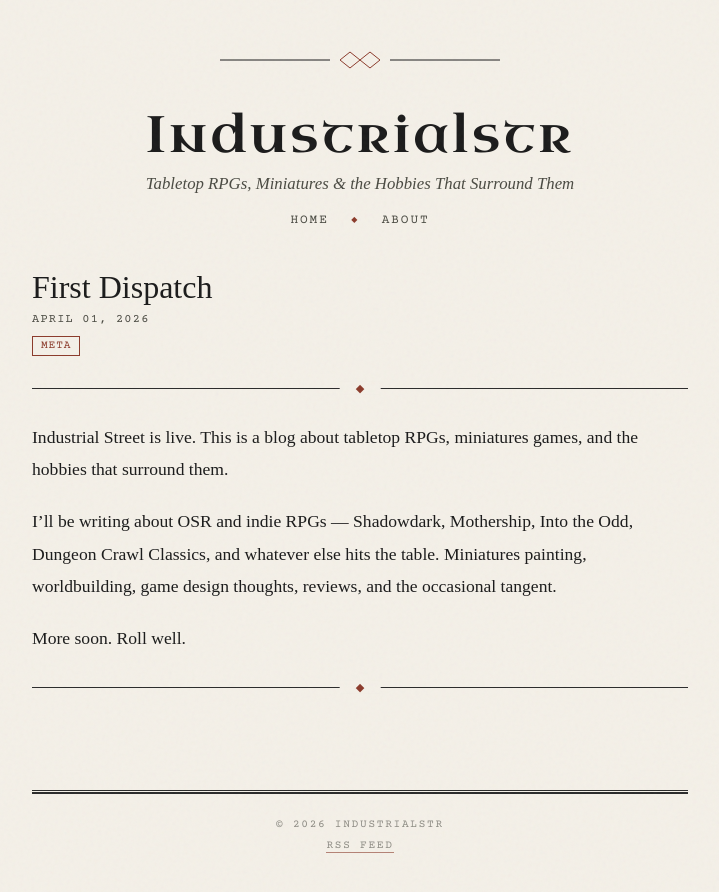
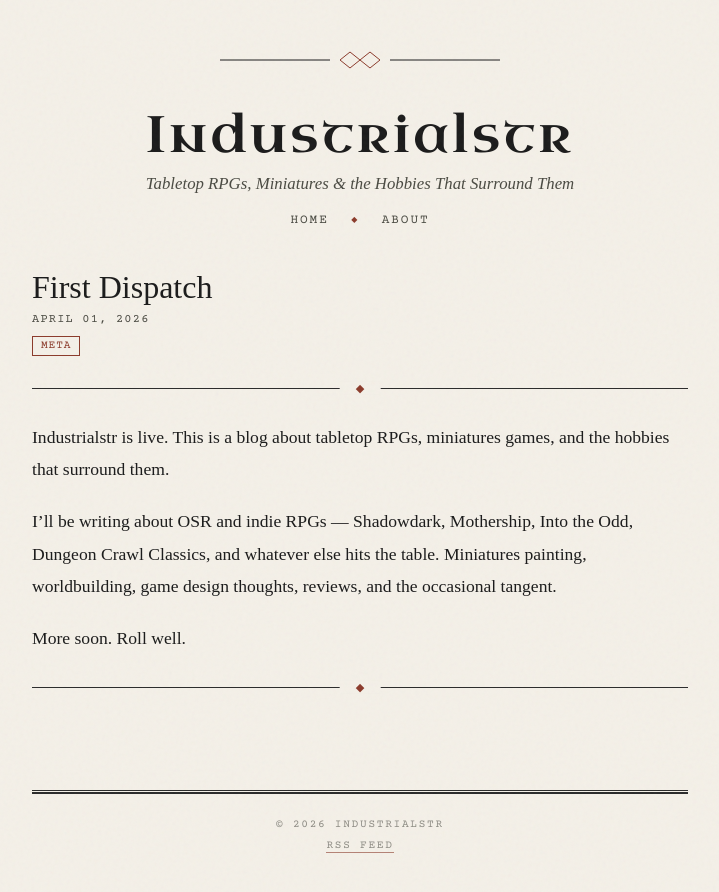
Before and after one commit to industrialstr/industrialstr.github.io, a Jekyll site: the page built from _posts/2026-04-01-first-dispatch.md, in a window 1280 px wide. Shown: the top 892 px of the page, without its empty margins (280-999 px from the left). Built offline with Jekyll 4.4.1, drawn with Linux system fonts in a browser that asks for light colours; some web fonts are replaced.

Commit message:
Update 2026-04-01-first-dispatch.md

```diff
--- a/_posts/2026-04-01-first-dispatch.md
+++ b/_posts/2026-04-01-first-dispatch.md
@@ -5,7 +5,7 @@ date: 2026-04-01
 tags: [meta]
 ---
 
-Industrial Street is live. This is a blog about tabletop RPGs, miniatures games, and the hobbies that surround them.
+Industrialstr is live. This is a blog about tabletop RPGs, miniatures games, and the hobbies that surround them.
 
 I'll be writing about OSR and indie RPGs — Shadowdark, Mothership, Into the Odd, Dungeon Crawl Classics, and whatever else hits the table. Miniatures painting, worldbuilding, game design thoughts, reviews, and the occasional tangent.
 
```
